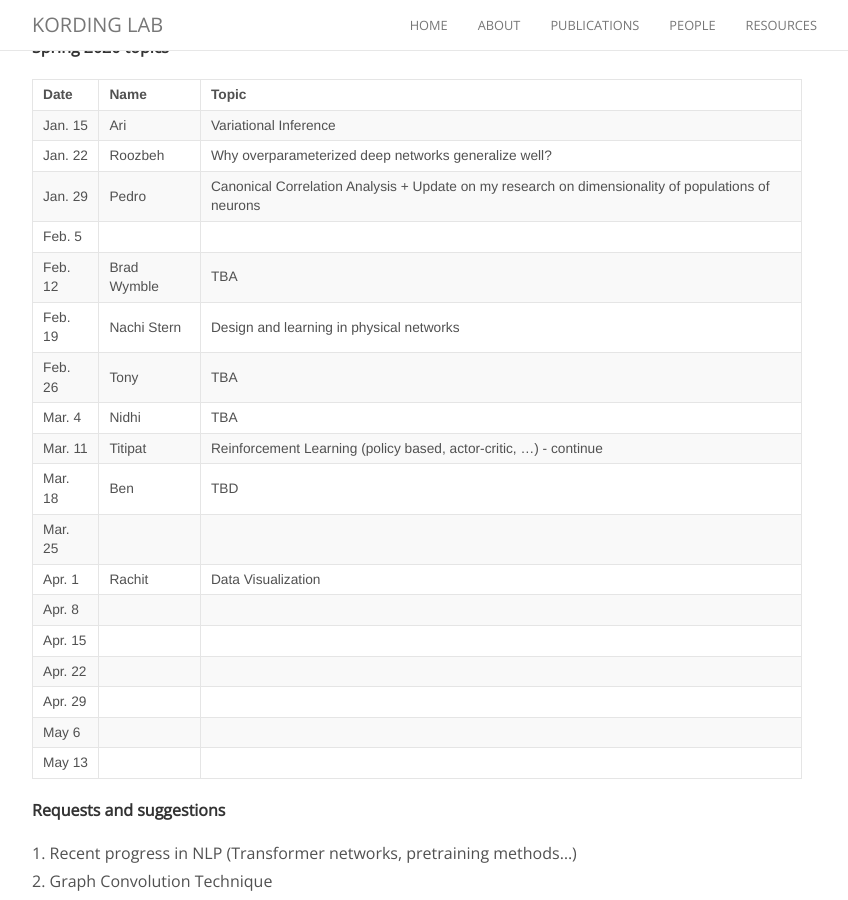
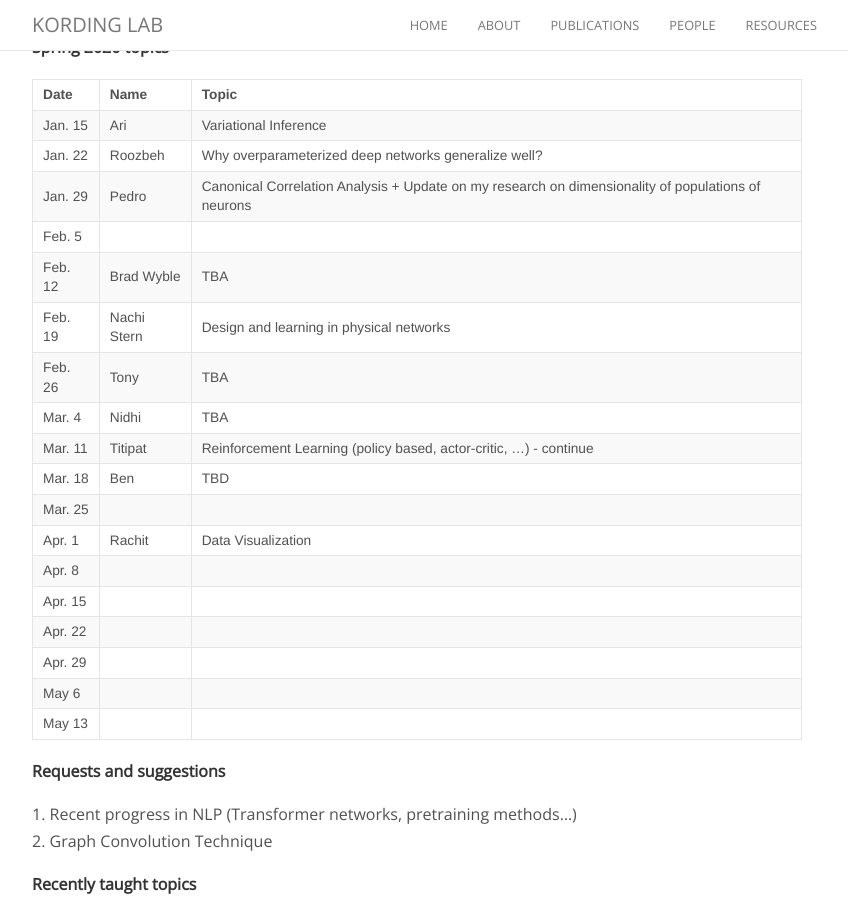
Before and after one commit to KordingLab/KordingLab.github.io, a Jekyll site: the page built from _posts/2018-08-29-upcoming-lab-teaching.md, in a window 1280 px wide and 900 px high, scrolled down 412 px. Shown: the whole window, without its empty margins (223-1071 px from the left). Built offline with Jekyll 4.4.1, drawn with Linux system fonts in a browser that asks for light colours; nearby versions of some CDN libraries; comment, search, counter and statistics services are not loaded.

Commit message:
Update 2018-08-29-upcoming-lab-teaching.md

```diff
--- a/_posts/2018-08-29-upcoming-lab-teaching.md
+++ b/_posts/2018-08-29-upcoming-lab-teaching.md
@@ -22,7 +22,7 @@ Get on the listserve for announcements: https://groups.google.com/forum/#!forum/
 | Jan. 22 | Roozbeh | Why overparameterized deep networks generalize well? |
 | Jan. 29 | Pedro | Canonical Correlation Analysis + Update on my research on dimensionality of populations of neurons |
 | Feb. 5 |  |  |
-| Feb. 12 | Brad Wymble | TBA |
+| Feb. 12 | Brad Wyble | TBA |
 | Feb. 19 | Nachi Stern | Design and learning in physical networks |
 | Feb. 26 | Tony | TBA |
 | Mar. 4 | Nidhi | TBA |
```
